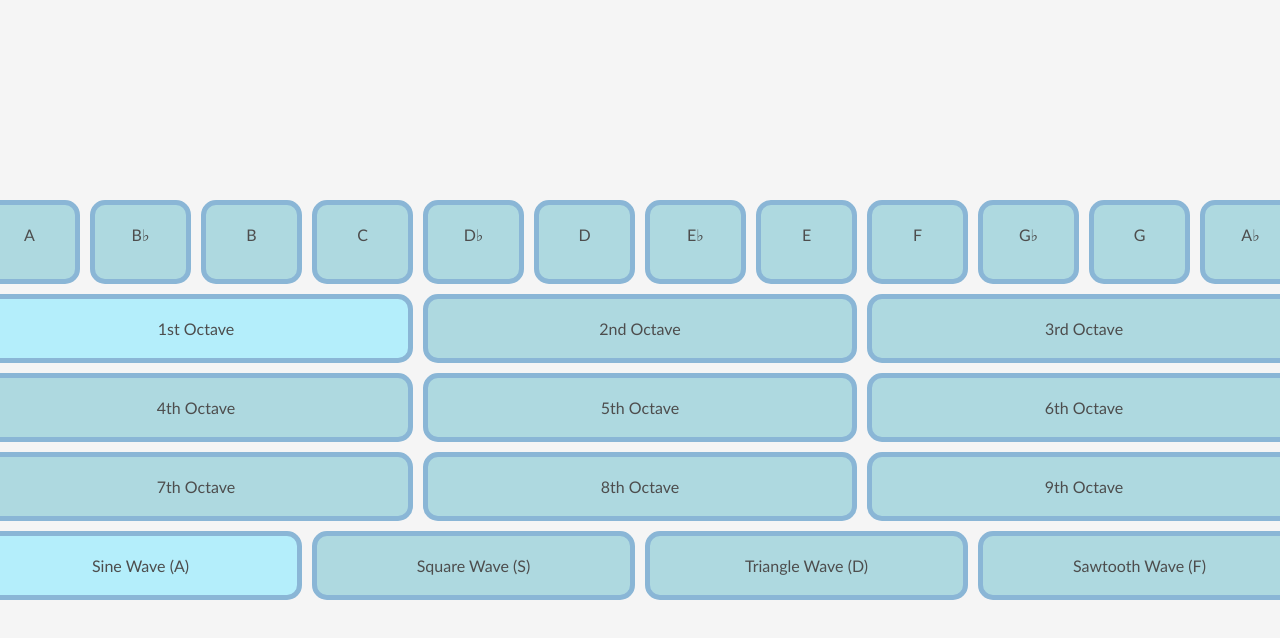
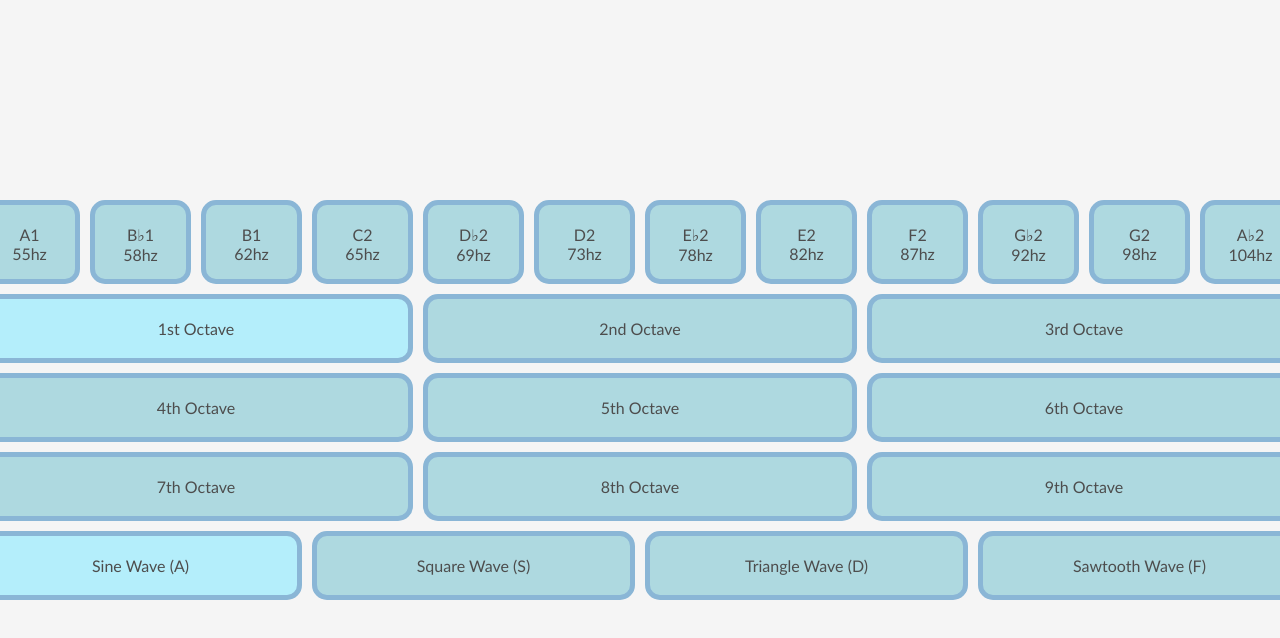
Before and after one commit to Tariselan/music-uncle, a plain HTML site: page index.html in a window 1280 px wide. Both pictures are taken after a click on the element "1st Octave". Shown: the top 638 px of the page. Drawn offline with Linux system fonts and the light colour scheme.

Commit message:
overhaul

```diff
--- a/index.html
+++ b/index.html
@@ -8,40 +8,40 @@
     <div class="grid-container">
        <!-- First Row with 12 boxes -->
        <div class="grid-item row-1" id="a">
-        A
+        A<span class="octave">4</span> <br> <span id="a-freq">440</span>hz
       </div>
       <div class="grid-item row-1" id="A">
-        B&flat;
+        B&flat;<span class="octave">4</span><br> <span id="A-freq">466</span>hz
       </div>
       <div class="grid-item row-1" id="b">
-        B
+        B<span class="octave">4</span><br> <span id="b-freq">494</span>hz
       </div>
       <div class="grid-item row-1" id="c">
-        C
+        C<span class="octave-plus">5</span><br> <span id="c-freq">523</span>hz
       </div>
       <div class="grid-item row-1" id="C">
-        D&flat;
+        D&flat;<span class="octave-plus">5</span><br> <span id="C-freq">554</span>hz
       </div>
       <div class="grid-item row-1" id="d">
-        D
+        D<span class="octave-plus">5</span><br> <span id="d-freq">587</span>hz
       </div>
       <div class="grid-item row-1" id="D">
-        E&flat;
+        E&flat;<span class="octave-plus">5</span><br> <span id="D-freq">622</span>hz
       </div>
       <div class="grid-item row-1" id="e">
-        E
+        E<span class="octave-plus">5</span><br> <span id="e-freq">659</span>hz
       </div>
       <div class="grid-item row-1" id="f">
-        F
+        F<span class="octave-plus">5</span><br> <span id="f-freq">698</span>hz
       </div>
       <div class="grid-item row-1" id="F">
-        G&flat;
+        G&flat;<span class="octave-plus">5</span><br> <span id="F-freq">740</span>hz
       </div>
       <div class="grid-item row-1" id="g">
-        G
+        G<span class="octave-plus">5</span><br> <span id="g-freq">784</span>hz
       </div>
       <div class="grid-item row-1" id="G">
-        A&flat;
+        A&flat;<span class="octave-plus">5</span><br> <span id="G-freq">831</span>hz
       </div>
 
       <!-- Second Row with 9 boxes -->
--- a/script.js
+++ b/script.js
@@ -144,6 +144,28 @@ document.body.addEventListener("keypress", function(event) {
             document.getElementById(octave.toString()).classList.remove("selected");
             octave = parseInt(element.id);
             element.classList.add("selected");
+            document.querySelectorAll(".octave").forEach(function(span) {
+                span.innerText = octave;
+            });
+            document.querySelectorAll(".octave-plus").forEach(function(span) {
+                span.innerText = octave +1;
+            });
+            // changing frequency values in html
+            document.getElementById("a-freq").innerHTML = Math.round(noteMap.get("a") * octaveMult(octave));
+            document.getElementById("A-freq").innerHTML = Math.round(noteMap.get("A") * octaveMult(octave));
+            document.getElementById("b-freq").innerHTML = Math.round(noteMap.get("b") * octaveMult(octave));
+            document.getElementById("c-freq").innerHTML = Math.round(noteMap.get("c") * octaveMult(octave));
+            document.getElementById("C-freq").innerHTML = Math.round(noteMap.get("C") * octaveMult(octave));
+            document.getElementById("d-freq").innerHTML = Math.round(noteMap.get("d") * octaveMult(octave));
+            document.getElementById("D-freq").innerHTML = Math.round(noteMap.get("D") * octaveMult(octave));
+            document.getElementById("e-freq").innerHTML = Math.round(noteMap.get("e") * octaveMult(octave));
+            document.getElementById("f-freq").innerHTML = Math.round(noteMap.get("f") * octaveMult(octave));
+            document.getElementById("F-freq").innerHTML = Math.round(noteMap.get("F") * octaveMult(octave));
+            document.getElementById("g-freq").innerHTML = Math.round(noteMap.get("g") * octaveMult(octave));
+            document.getElementById("G-freq").innerHTML = Math.round(noteMap.get("G") * octaveMult(octave));
         });
     }
 })
+
+
+alert("Use the keys on the top row of your qwerty keyboard ('q' through to ']') to play the notes and to change the octave press the number of the respective octave")
--- a/style.css
+++ b/style.css
@@ -35,6 +35,7 @@ body {
 .grid-item.row-1 {
     height: 34px ;
     width: 51px;
+    text-align: center;
 }
 
 /* Customize the number of columns for the second and third rows */
```
